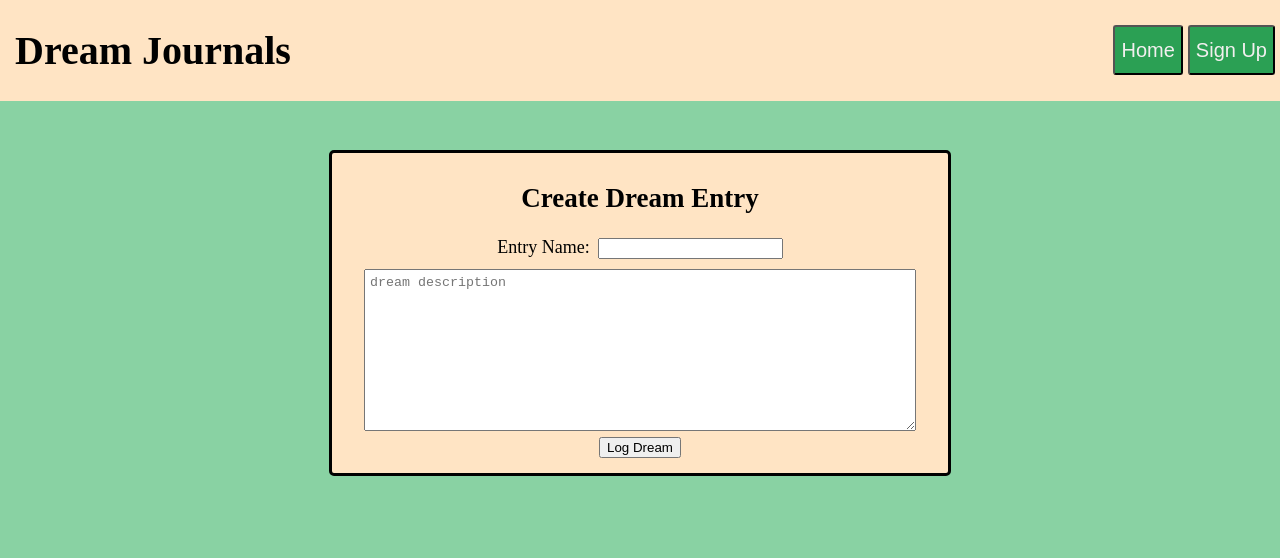
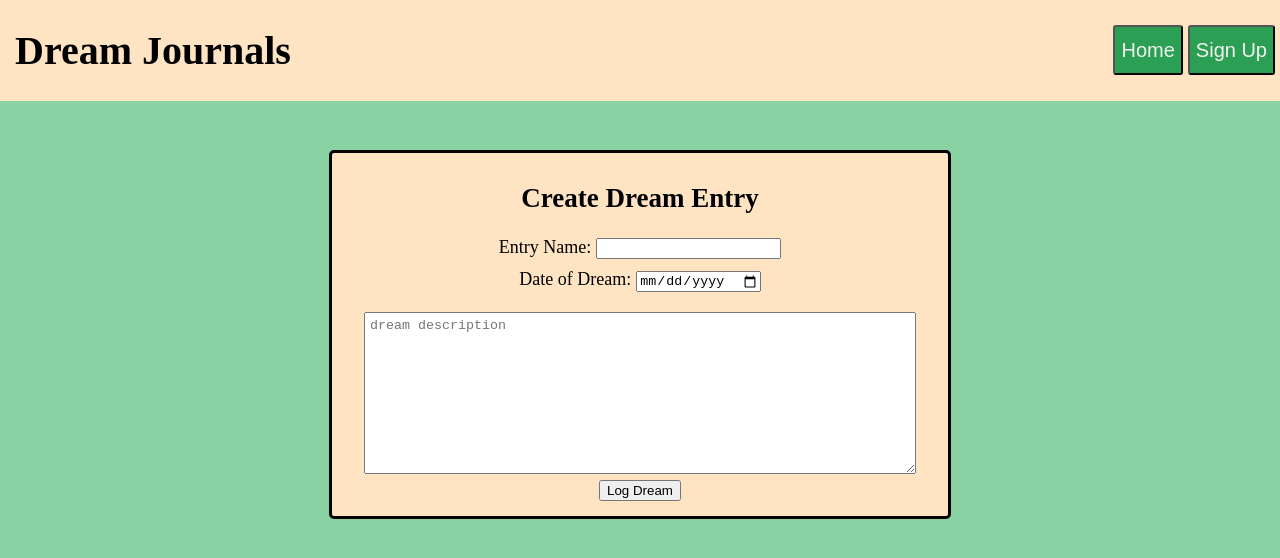
Before and after one commit to elijahchurch/dream-journals, a React (Create React App) app: page /enterDream in a window 1280 px wide. Shown: the top 558 px of the page. Built offline with nearby package versions, Linux system fonts and the light colour scheme.

Commit message:
Update forms with additional fields and styling

```diff
--- a/src/components/DreamForm.js
+++ b/src/components/DreamForm.js
@@ -6,16 +6,24 @@ function DreamForm(){
                 <form>
                     <label htmlFor="Name">Entry Name:</label>
                     <input
+                        className="formInput"
                         type="text"
                         name="Name"
-                        id="Name"
-                        />
+                        id="Name"/>
                     <br/>
-                <textarea
-                    name="Description"
-                    placeholder="dream description"/>
-                <br/>
-                <button type="submit">Log Dream</button>
+                    <label htmlFor="Date">Date of Dream:</label>
+                    <input
+                        className="formInput"
+                        type="date"
+                        name="Date"
+                        min="today"
+                        id="Date"/>
+                    <br/>
+                    <textarea
+                        name="Description"
+                        placeholder="dream description"/>
+                    <br/>
+                    <button type="submit">Log Dream</button>
                 </form>
             </div>
         </div>
--- a/src/components/UserForm.js
+++ b/src/components/UserForm.js
@@ -6,14 +6,22 @@ function UserForm(props){
         <div className="formTemplate">
             <h2>{props.message}</h2>
             <form>
+                <label htmlFor="email">Email:</label>
                 <input
+                    className="formInput"
+                    id="email"
                     type="text"
                     name="email"
                     placeholder="email" />
+                <br/>
+                <label htmlFor="password">Password:</label>
                 <input
+                    className="formInput"
+                    id="password"
                     type="password"
                     name="password"
                     placeholder="password"/>
+                <br/>
                 <button type="submit">{props.buttonText}</button>
             </form>
         </div>
--- a/src/index.css
+++ b/src/index.css
@@ -54,8 +54,9 @@ textarea {
   margin-top: 10px;
 }
 
-#Name {
-  margin-left: 8px;
+.formInput {
+  margin-left: 5px;
+  margin-bottom: 10px;
 }
 
 
```
